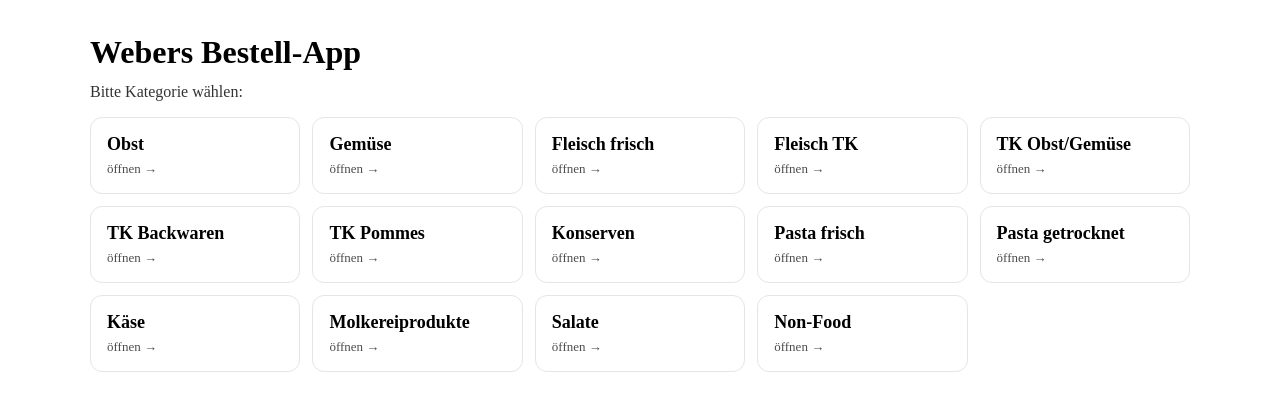
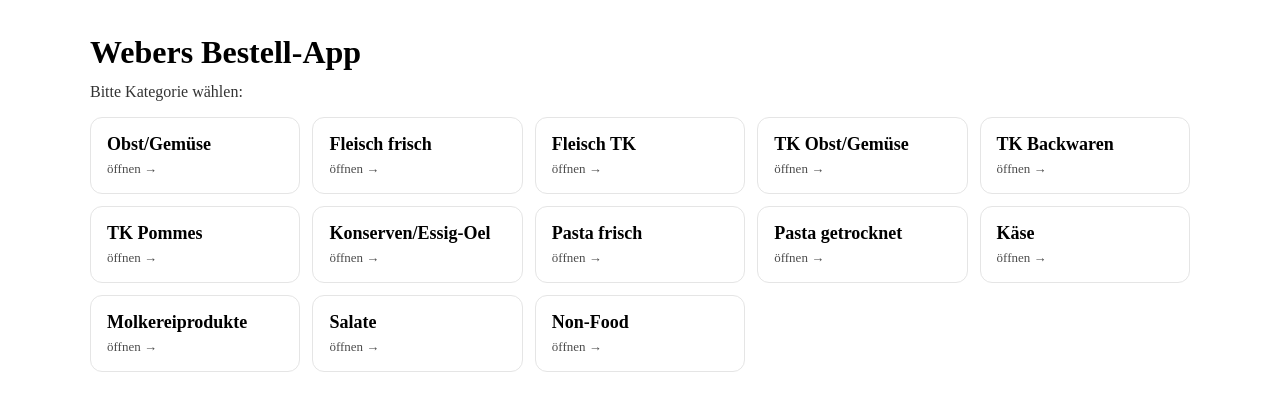
Before and after one commit to WebersOelmuehle/webers-bestellapp3, a Next.js app: page / in a window 1280 px wide. Shown: the top 410 px of the page. Built offline with nearby package versions, Linux system fonts and the light colour scheme.

Commit message:
Update page.tsx

```diff
--- a/app/page.tsx
+++ b/app/page.tsx
@@ -1,12 +1,11 @@
 const CATEGORIES = [
-  { slug: "obst", label: "Obst" },
-  { slug: "gemuese", label: "Gemüse" },
+  { slug: "obst-gemuese", label: "Obst/Gemüse" },
   { slug: "fleisch-frisch", label: "Fleisch frisch" },
   { slug: "fleisch-tiefkuehl", label: "Fleisch TK" },
   { slug: "tiefkuehl-obst-gemuese", label: "TK Obst/Gemüse" },
   { slug: "tiefkuehl-backwaren", label: "TK Backwaren" },
   { slug: "tiefkuehl-pommes", label: "TK Pommes" },
-  { slug: "konserven", label: "Konserven" },
+  { slug: "konserven-essig-oel", label: "Konserven/Essig-Oel" },
   { slug: "pasta-frisch", label: "Pasta frisch" },
   { slug: "pasta-getrocknet", label: "Pasta getrocknet" },
   { slug: "kaese", label: "Käse" },
```
